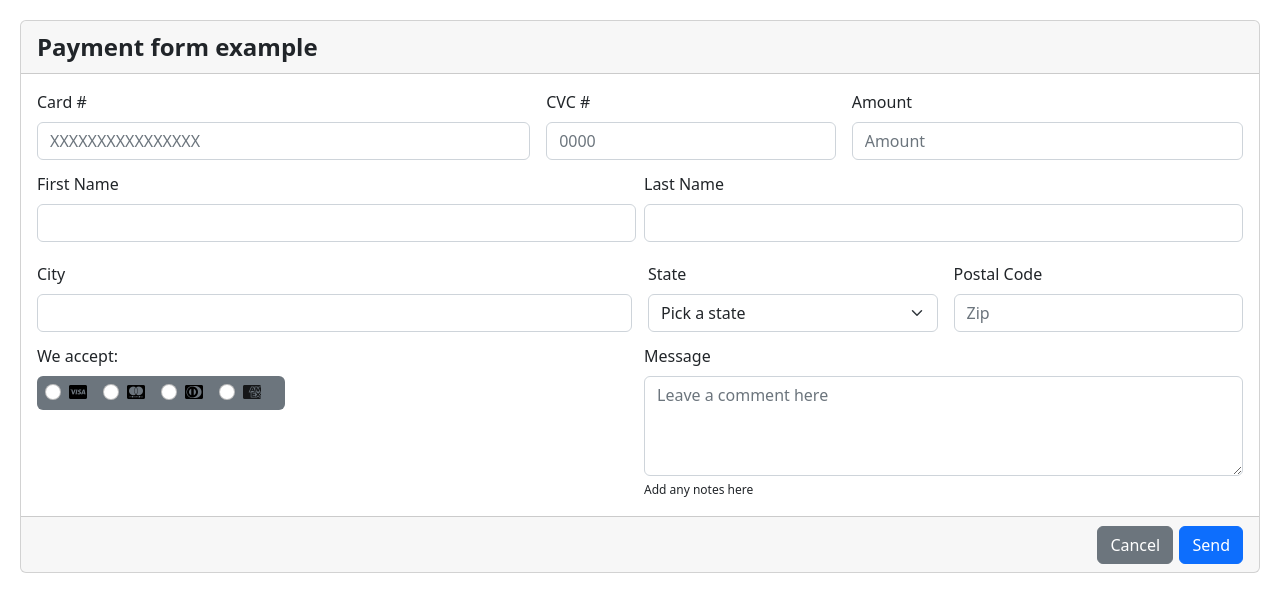
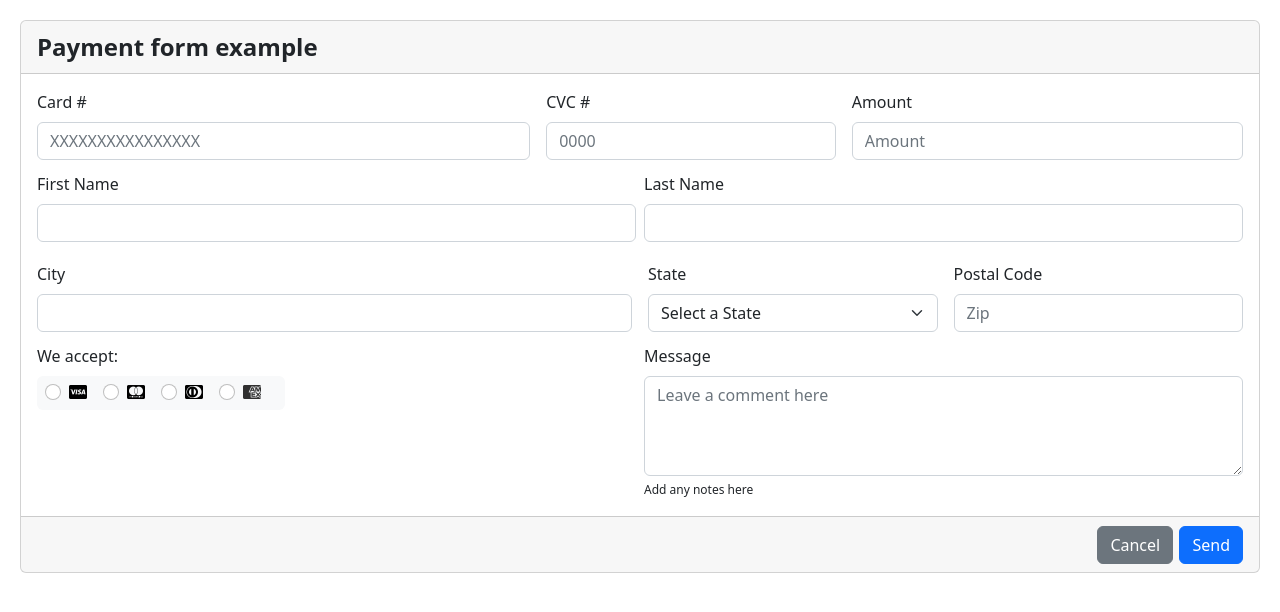
Before and after one commit to deldevlop/html-form, a plain HTML site: page index.html in a window 1280 px wide. Drawn offline with nearby package versions, Linux system fonts and the light colour scheme.

Commit message:
Commit With State

```diff
--- a/index.html
+++ b/index.html
@@ -58,11 +58,59 @@
                     </div>
                     <div class="col-sm">
                         <label for="exampleFormControlInput1" class="form-label">State</label>
-                        <select class="form-select" aria-label="Default select example">
-                            <option selected>Pick a state</option>
-                            <option value="1">One</option>
-                            <option value="2">Two</option>
-                            <option value="3">Three</option>
+                        <select name="state" id="state" class="form-select" aria-label="Default select example">
+                            <option value="" selected="selected">Select a State</option>
+                            <option value="AL">Alabama</option>
+                            <option value="AK">Alaska</option>
+                            <option value="AZ">Arizona</option>
+                            <option value="AR">Arkansas</option>
+                            <option value="CA">California</option>
+                            <option value="CO">Colorado</option>
+                            <option value="CT">Connecticut</option>
+                            <option value="DE">Delaware</option>
+                            <option value="DC">District Of Columbia</option>
+                            <option value="FL">Florida</option>
+                            <option value="GA">Georgia</option>
+                            <option value="HI">Hawaii</option>
+                            <option value="ID">Idaho</option>
+                            <option value="IL">Illinois</option>
+                            <option value="IN">Indiana</option>
+                            <option value="IA">Iowa</option>
+                            <option value="KS">Kansas</option>
+                            <option value="KY">Kentucky</option>
+                            <option value="LA">Louisiana</option>
+                            <option value="ME">Maine</option>
+                            <option value="MD">Maryland</option>
+                            <option value="MA">Massachusetts</option>
+                            <option value="MI">Michigan</option>
+                            <option value="MN">Minnesota</option>
+                            <option value="MS">Mississippi</option>
+                            <option value="MO">Missouri</option>
+                            <option value="MT">Montana</option>
+                            <option value="NE">Nebraska</option>
+                            <option value="NV">Nevada</option>
+                            <option value="NH">New Hampshire</option>
+                            <option value="NJ">New Jersey</option>
+                            <option value="NM">New Mexico</option>
+                            <option value="NY">New York</option>
+                            <option value="NC">North Carolina</option>
+                            <option value="ND">North Dakota</option>
+                            <option value="OH">Ohio</option>
+                            <option value="OK">Oklahoma</option>
+                            <option value="OR">Oregon</option>
+                            <option value="PA">Pennsylvania</option>
+                            <option value="RI">Rhode Island</option>
+                            <option value="SC">South Carolina</option>
+                            <option value="SD">South Dakota</option>
+                            <option value="TN">Tennessee</option>
+                            <option value="TX">Texas</option>
+                            <option value="UT">Utah</option>
+                            <option value="VT">Vermont</option>
+                            <option value="VA">Virginia</option>
+                            <option value="WA">Washington</option>
+                            <option value="WV">West Virginia</option>
+                            <option value="WI">Wisconsin</option>
+                            <option value="WY">Wyoming</option>
                         </select>
                     </div>
                     <div class="col-sm">
@@ -74,7 +122,7 @@
                 <div class="row g-2 mt-1">
                     <div class="col-sm-6">
                         <label for="exampleFormControlInput1" class="form-label">We accept:</label> <br>
-                        <div class="btn-group bg-secondary ps-2 pe-2 pt-1 pb-1 ">
+                        <div class="btn-group bg-light ps-2 pe-2 pt-1 pb-1 ">
                             <div class="form-check form-check-inline">
                                 <input class="form-check-input" type="radio" name="inlineRadioOptions" id="inlineRadio1"
                                     value="option1">
@@ -99,7 +147,8 @@
                             <div class="form-check form-check-inline ">
                                 <input class="form-check-input" type="radio" name="inlineRadioOptions" id="inlineRadio2"
                                     value="option2">
-                                <label class="form-check-label" for="inlineRadio2"><i class="fa-brands fa-cc-amex" style="color: rgba(0, 0, 0, 0.808);"></i></label>
+                                <label class="form-check-label" for="inlineRadio2"><i class="fa-brands fa-cc-amex"
+                                        style="color: rgba(0, 0, 0, 0.808);"></i></label>
 
                             </div>
 
```
